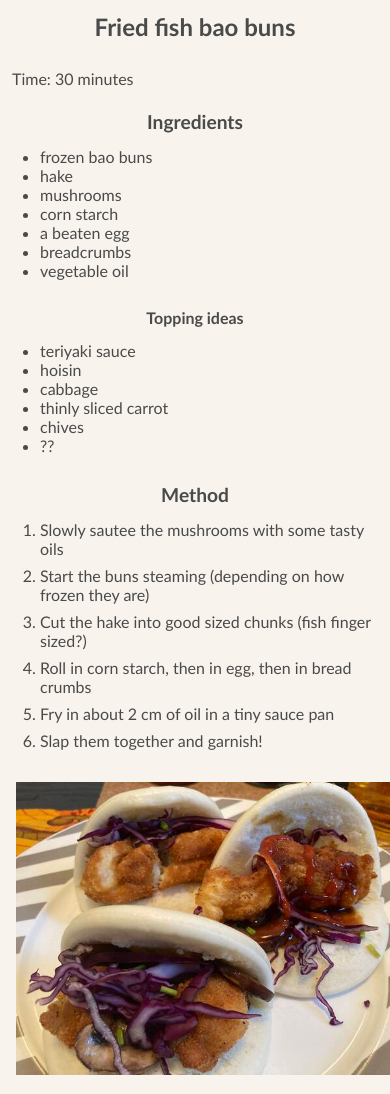
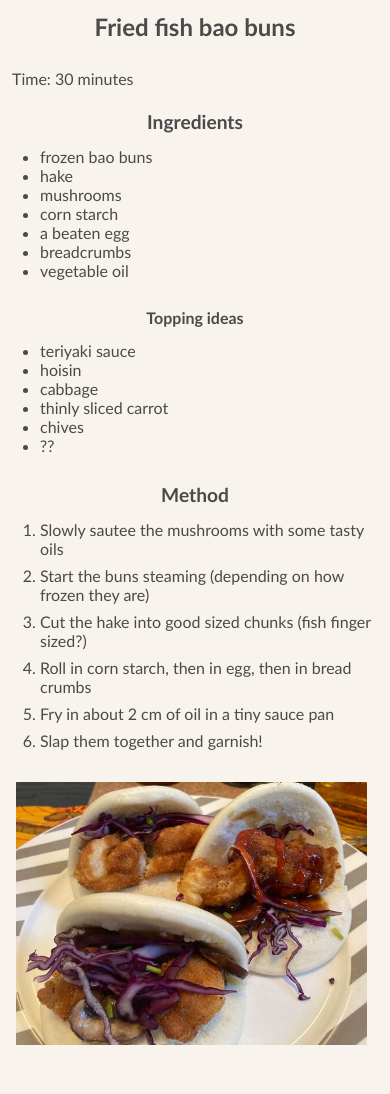
Before and after one commit to slfed/recipes, a Jekyll site: the page built from _recipes/mains/fish-bao.md, in a window 390 px wide. Built offline with Jekyll 4.4.1, drawn with Linux system fonts in a browser that asks for light colours; after the commit the page ends 1064 px from its top, so only the background shows below that.

Commit message:
Fix mobile img width

```diff
--- a/_includes/style.scss
+++ b/_includes/style.scss
@@ -128,7 +128,7 @@ h1, h2, h3 {
 }
 
 img {
-    width: 100vw;
+    width: 90vw;
     padding: 1em;
     @include md {
         width: 30vw;
```
